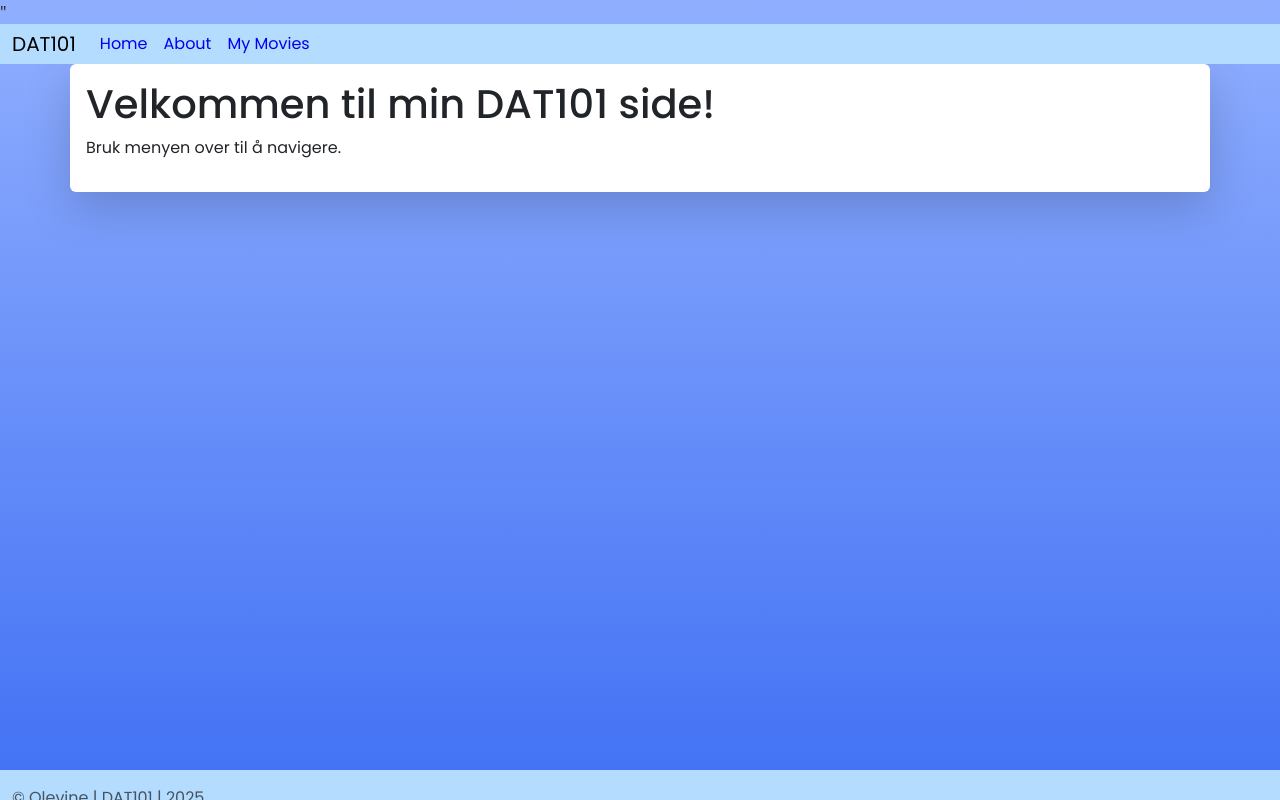
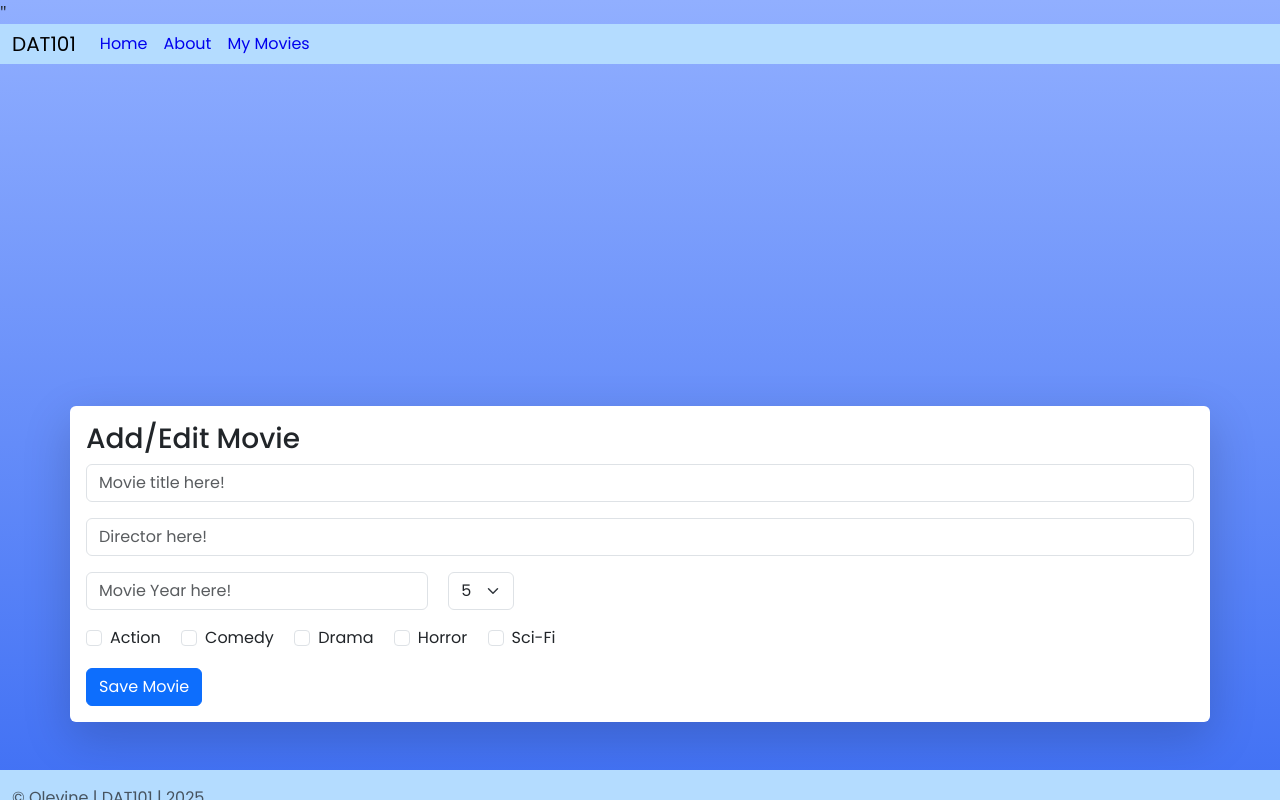
Before and after one commit to olewifi/DAT101, a plain HTML site: page DAT101-main/module_5/HTMLTemplate/index.html in a window 1280 px wide. Drawn offline with nearby package versions, Linux system fonts and the light colour scheme.

Commit message:
Workshop

```diff
--- a/DAT101-main/module_5/HTMLTemplate/Scripts/mainMenu.js
+++ b/DAT101-main/module_5/HTMLTemplate/Scripts/mainMenu.js
@@ -19,18 +19,16 @@
     for(let i = 0; i < menuItems.length; i++){
       const menuItem = menuItems[i];
         //Vi må lage en ikke navngitt pilfunksjon pga. eventlytteren
-          menuItem.addEventListener("click",
-          () => {
-            console.log("Navigating to " + menuItem.getAttribute("page-data"));
-          });
+        menuItem.addEventListener("click",() => this.#navigateToPage(menuItem));
     }
-   }
+  }// end #createMenuManager
+
   #navigateToPage(aMenuItem){
     const pageName = aMenuItem.getAttribute("page-data");
-   console.log("Navigationg to " + pageName);
+    console.log("Navigating to " + pageName);
 
     const bodyContent = document.getElementById("body-content");
-   bodyContent.innerHTML = `<${pageName}-page></${pageName}-page`;
+    bodyContent.innerHTML = `<${pageName}-page></${pageName}-page>`;
   }
 }
 customElements.define("main-menu", TMainMenu);
--- a/DAT101-main/module_5/HTMLTemplate/Scripts/myMovies.js
+++ b/DAT101-main/module_5/HTMLTemplate/Scripts/myMovies.js
@@ -63,12 +63,12 @@ export class TMyMovies extends TBootstrapComponent {
     }
 
     render(){
-        const template = document.getElementById("my-movies-page-template");
+        const template = document.getElementById("add-edit-movie-template");
         const content = template.content.cloneNode(true);
         this.shadowRoot.appendChild(content);
-        this.#htmlTable = this.shadowRoot.getElementById("table-body");
-        this.#loadMovies();
     }
 }
 
-customElements.define("movies-page", TMyMovies);
+customElements.define("add-edit-movie-page", TMyMovies);
+const bodyContent = document.getElementById("body-content");
+bodyContent.innerHTML = "<add-edit-movie-page></add-edit-movie-page>"
--- a/DAT101-main/module_5/HTMLTemplate/index.html
+++ b/DAT101-main/module_5/HTMLTemplate/index.html
@@ -3,19 +3,16 @@
 <head>
     <meta charset="UTF-8">
     <meta name="viewport" content="width=device-width, initial-scale=1.0">
+    <title>Dat101</title>
     <link rel="stylesheet" href="https://cdn.jsdelivr.net/npm/bootstrap@5.3.3/dist/css/bootstrap.min.css" integrity="sha384-QWTKZyjpPEjISv5WaRU9OFeRpok6YctnYmDr5pNlyT2bRjXh0JMhjY6hW+ALEwIH" crossorigin="anonymous">"
     <script src="https://cdn.jsdelivr.net/npm/bootstrap@5.3.3/dist/js/bootstrap.min.js" integrity="sha384-0pUGZvbkm6XF6gxjEnlmuGrJXVbNuzT9qBBavbLwCsOGabYfZo0T0to5eqruptLy" crossorigin="anonymous"></script>
     <script src="https://cdn.jsdelivr.net/npm/bootstrap@5.3.3/dist/js/bootstrap.bundle.min.js" integrity="sha384-YvpcrYf0tY3lHB60NNkmXc5s9fDVZLESaAA55NDzOxhy9GkcIdslK1eN7N6jIeHz" crossorigin="anonymous"></script>
     <link rel="stylesheet" href="./Styles/site.css">
-    <title>Dat101</title>
 </head>
 <body>
-
      <section id="header-content" class="header-content">
         <main-menu></main-menu>
      </section>
-     <home-page></home-page>
-
      <section id="body-content" class="body-content">
         <!-- Her kommer alt inneholdet fra -->
      </section>
@@ -30,7 +27,7 @@
 
 
       <template id="main-menu-template">
-        <nav class="navbar navbar-expand-sm bg-body-teritary">
+        <nav class="navbar navbar-expand-sm">
         <div class="container-fluid">
           <a class="navbar-brand" href="#" page-data="home">DAT101</a>
           <button class="navbar-toggler" type="button" data-bs-toggle="collapse" data-bs-target="navbarNav"
@@ -63,11 +60,10 @@
       </template>
 
       <!-- Template for My Movies page-->
-
       <template id="my-movies-page-template">
-        <div class="containe shadow-lg p-3 mb-5 bg-white roounded">
+        <div class="container shadow-lg p-3 mb-5 bg-white rounded">
           <h3>My Movies</h3>
-          <table id ="movie-table" class="table">
+          <table id ="movie-table" class="table table-striped">
             <thead>
                 <tr>
                   <th>Title</th>
@@ -88,9 +84,69 @@
         </div>
       </template>
 
+      <!-- Template for Add/Edit movie page -->
+       <!--<template id=add-edit-movie-template">-->
+        <div class="container shadow-lg p-3 mb-5 bg-white rounded">
+          <h3 id="form-title">Add/Edit Movie</h3>
+          <form id="movie-form">
+            <div class="mb-3">
+              <!-- <label for="movie-title" class="form-label">Title</label> -->
+              <input type="text" class="form-control" id="movie-title" placeholder="Movie title here!" required />
+            </div>
+            <div class="mb-3">
+              <!-- <label for="movie-director" class="form-label">Director</label> -->
+              <input type="text" class="form-control" id="movie-director" placeholder="Director here!" required/>
+            </div>
+            <div class="mb-3 form-check-inline">
+              <!-- <label for="movie-year" class="form-label">Year</label> -->
+              <input type="number" class="form-control" id="movie-year" placeholder="Movie Year here!" required />
+            </div>
+            <div class="mb-3 form-check-inline">
+              <!-- <label for="movie-rating" class="form-label">Rating</label> -->
+              <select id="movie-rating" class="form-select" required>
+                <option value="1">1</option>
+                <option value="2">2</option>
+                <option value="3">3</option>
+                <option value="4">4</option>
+                <option value="5" selected>5</option>
+                <option value="6">6</option>
+                <option value="7">7</option>
+                <option value="8">8</option>
+                <option value="9">9</option>
+                <option value="10">10</option>
+              </select>
+            </div>
+            <div class="mb-3">
+              <div id="movie-genre">
+                <div class="form-check form-check-inline">
+                  <input class="form-check-input" type="checkbox" value="Action" id="genre-action" />
+                  <label class="form-check-label" for="genre-action">Action</label>
+                </div>
+                <div class="form-check form-check-inline">
+                  <input class="form-check-input" type="checkbox" value="Comedy" id="genre-comedy" />
+                  <label class="form-check-label" for="genre-comedy">Comedy</label>
+                </div>
+                <div class="form-check form-check-inline">
+                  <input class="form-check-input" type="checkbox" value="Drama" id="genre-drama" />
+                  <label class="form-check-label" for="genre-drama">Drama</label>
+                </div>
+                <div class="form-check form-check-inline">
+                  <input class="form-check-input" type="checkbox" value="Horror" id="genre-horror" />
+                  <label class="form-check-label" for="genre-horror">Horror</label>
+                </div>
+                <div class="form-check form-check-inline">
+                  <input class="form-check-input" type="checkbox" value="Sci-Fi" id="genre-sci-fi" />
+                  <label class="form-check-label" for="genre-sci-fi">Sci-Fi</label>
+                </div>
+              </div>
+            </div>
+            <button type="submit" class="btn btn-primary">Save Movie</button>
+          </form>
+        </div>
+      <!-- </template> -->
+
       <script src="./scripts/mainMenu.js" type="module" defer></script>
       <script src="./Scripts/home.js" type="module" defer></script>
       <script src="./scripts/myMovies.js" type="module" defer></script>
-
-</body>
+  </body>
 </html>
```
Lines whose indentation alone changed are shown as unchanged.
